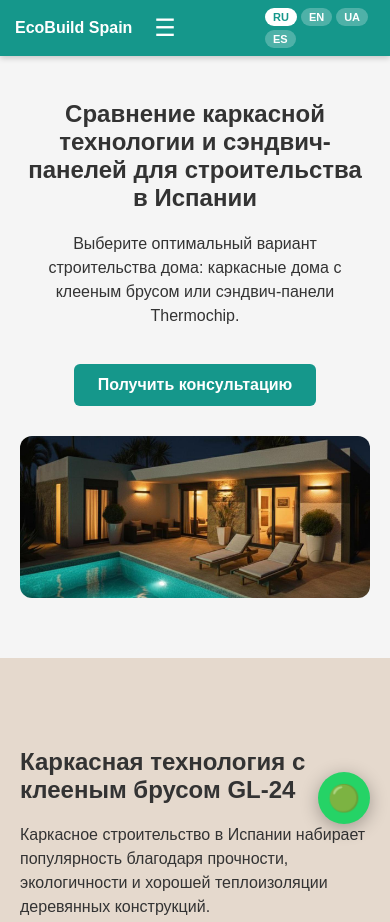
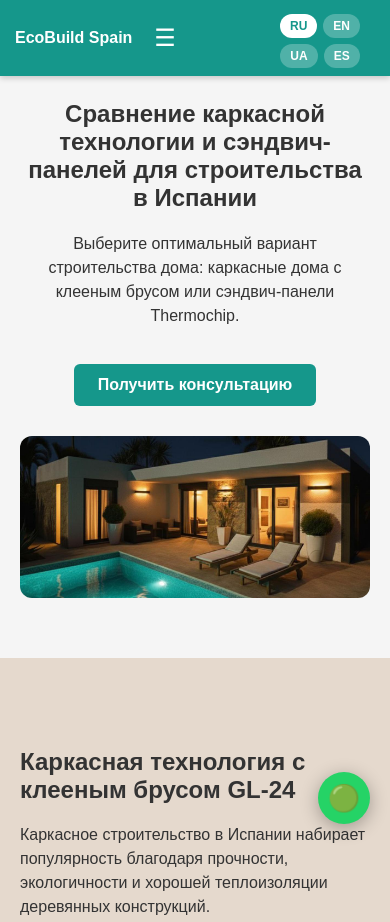
Before and after one commit to oczernyszenko/ecodom, a plain HTML site: page index.html in a window 390 px wide. Shown: the top 922 px of the page. Drawn offline with Linux system fonts and the light colour scheme.

Commit message:
Update index.html

```diff
--- a/index.html
+++ b/index.html
@@ -437,6 +437,26 @@
     /* --- Современное мобильное меню --- */
     @media (max-width: 960px) {
 
+@media (max-width: 960px) {
+
+  .nav-inner {
+    flex-wrap: wrap;
+  }
+
+  .lang-switcher {
+    order: 3;
+    width: 100%;
+    display: flex;
+    justify-content: center;
+    gap: 6px;
+    margin-top: 6px;
+  }
+
+  .lang-switcher button {
+    padding: 5px 10px;
+    font-size: 12px;
+  }
+}
       .nav-toggle {
         display: block;
       }
```
